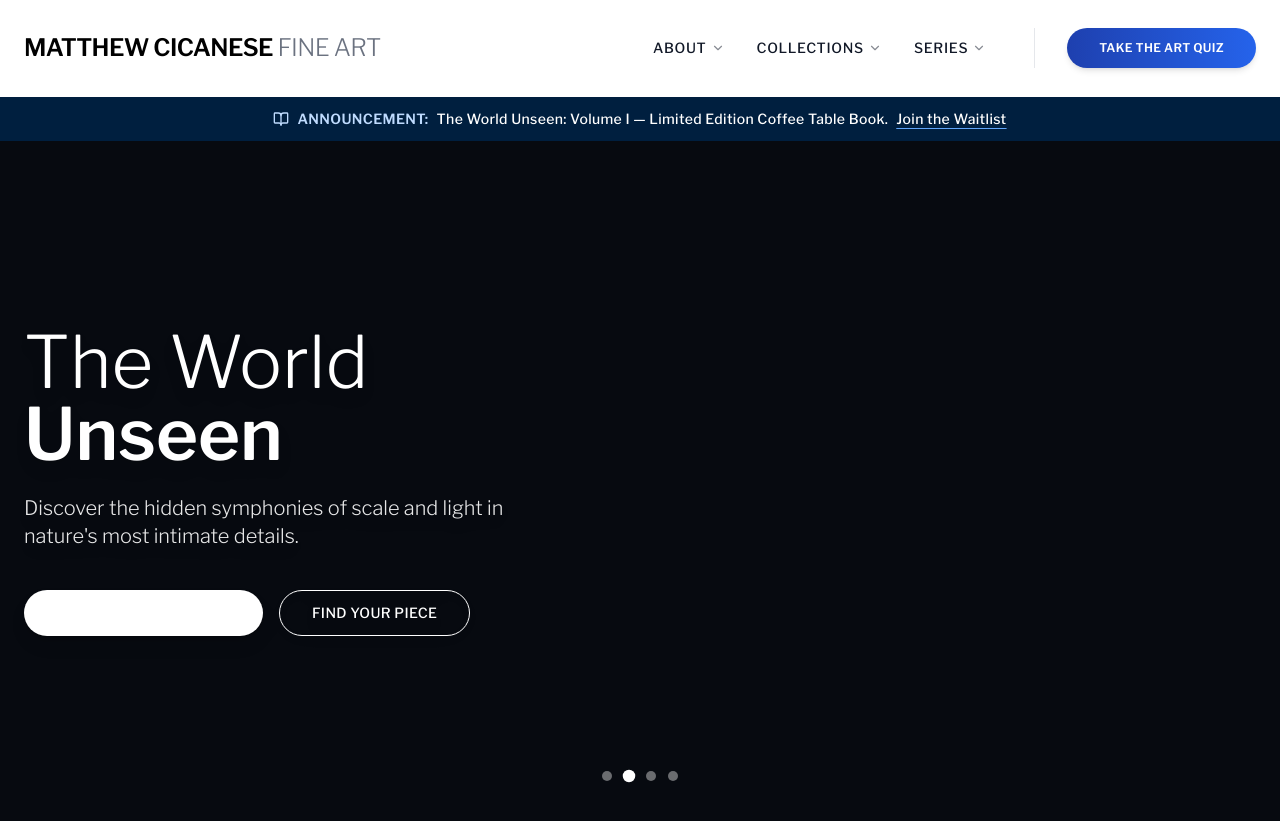
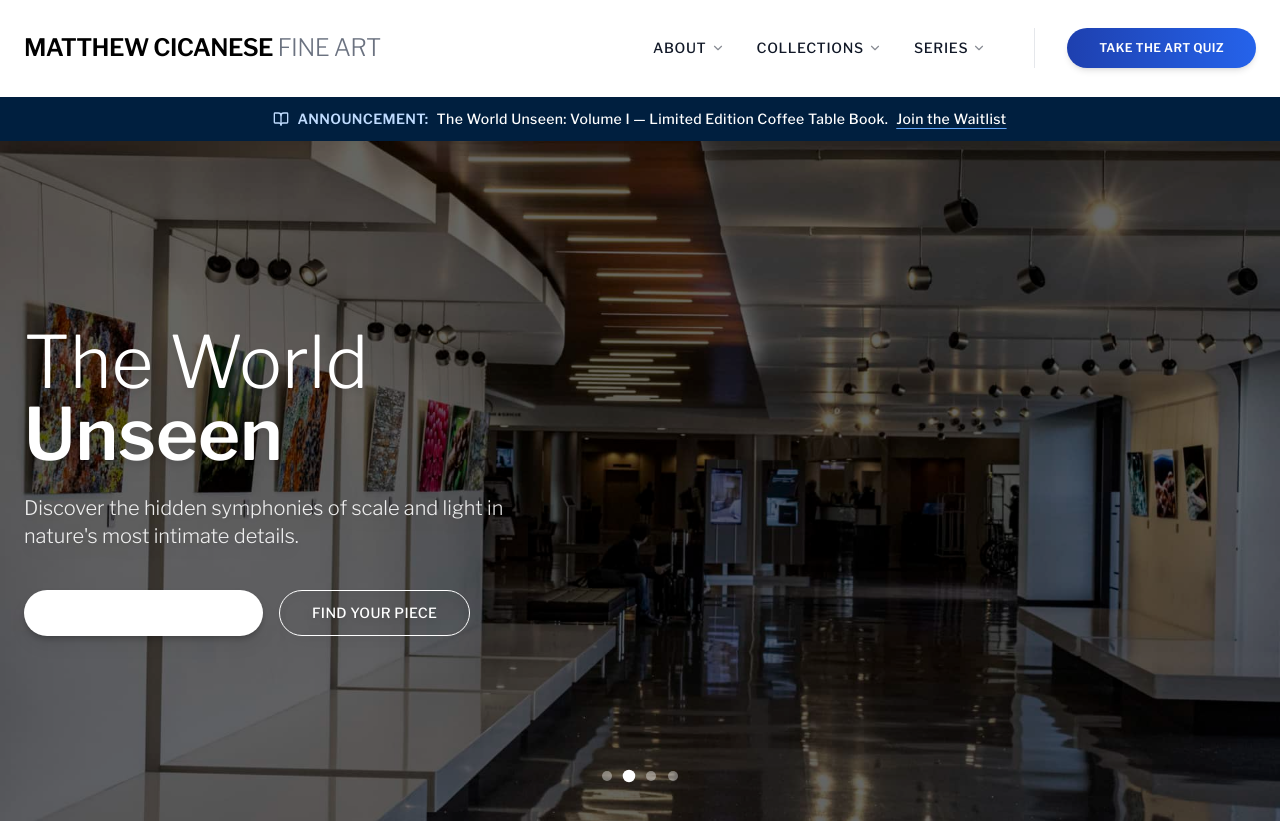
Before and after one commit to BoyOfTheForest/MC-Fine-Art-FEB-2026---NEW-, a React (Vite) app: page /#/ in a window 1280 px wide. Shown: the top 823 px of the page. Built offline with nearby package versions, Linux system fonts and the light colour scheme; a web font is replaced by a local one.

Commit message:
Updated Hero.tsx

```diff
--- a/components/Hero.tsx
+++ b/components/Hero.tsx
@@ -3,9 +3,9 @@ import { Button } from './Button';
 
 const HERO_IMAGES = [
   '/EXHIBITION_--_Morean.jpg',
-  '/EXHIBITION_--_TPA_(Tampa_Intl_Airport).jpg',
+  '/EXHIBITION_--_TPA_%28Tampa_Intl_Airport%29.jpg',
   '/EXHIBITION_--_KWU.png',
-  '/EXHIBITION_--_Power_Plant_Gallery_(Duke_MFA).jpg',
+  '/EXHIBITION_--_Power_Plant_Gallery_%28Duke_MFA%29.jpg',
 ];
 
 export const Hero: React.FC = () => {
```
